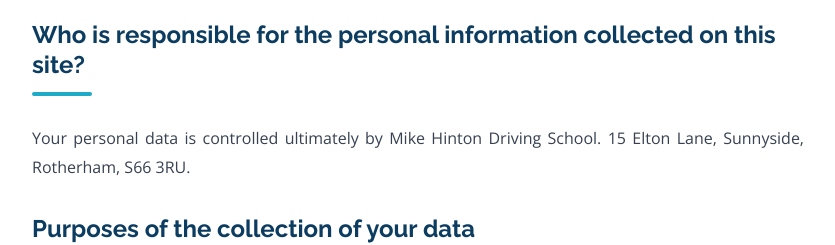
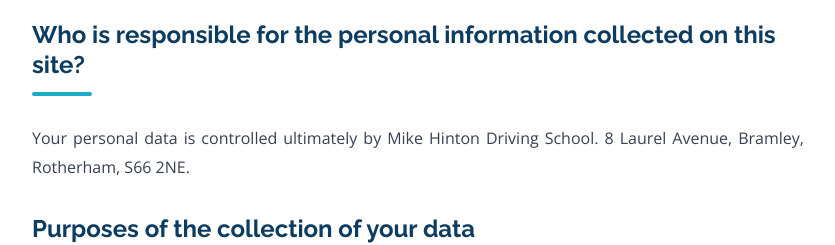
Before and after one commit to mikehinton-wq/mods-website, a React (Vite) app: page /privacy-policy in a window 1280 px wide. Shown: the part 940-1185 px from the top of the page, without its empty margins (222-1057 px from the left). Built offline with nearby package versions, Linux system fonts and the light colour scheme.

Commit message:
Update site

```diff
--- a/src/pages/PrivacyPolicy.jsx
+++ b/src/pages/PrivacyPolicy.jsx
@@ -35,7 +35,7 @@ export default function PrivacyPolicy() {
           <h2 style={{ marginBottom: 12 }}>Who is responsible for the personal information collected on this site?</h2>
           <div className="divider" />
           <p style={{ color: 'var(--grey-700)', lineHeight: 1.8, marginBottom: 32 }}>
-            Your personal data is controlled ultimately by Mike Hinton Driving School. 15 Elton Lane, Sunnyside, Rotherham, S66 3RU.
+            Your personal data is controlled ultimately by Mike Hinton Driving School. 8 Laurel Avenue, Bramley, Rotherham, S66 2NE.
           </p>
 
           <h2 style={{ marginBottom: 12 }}>Purposes of the collection of your data</h2>
```
